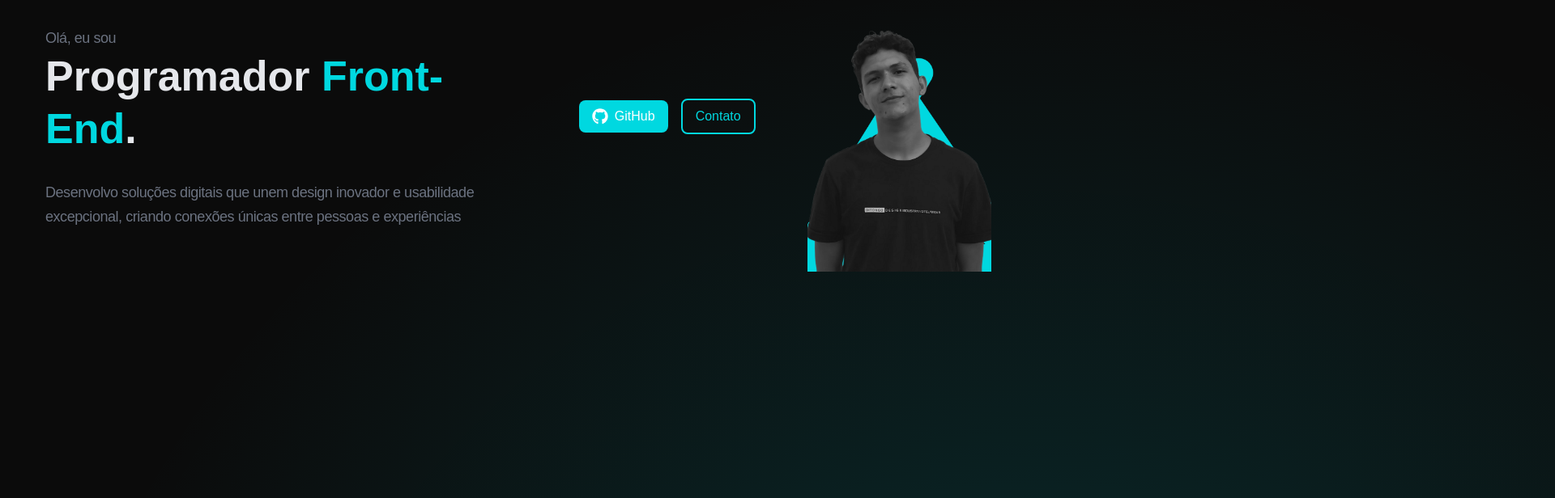
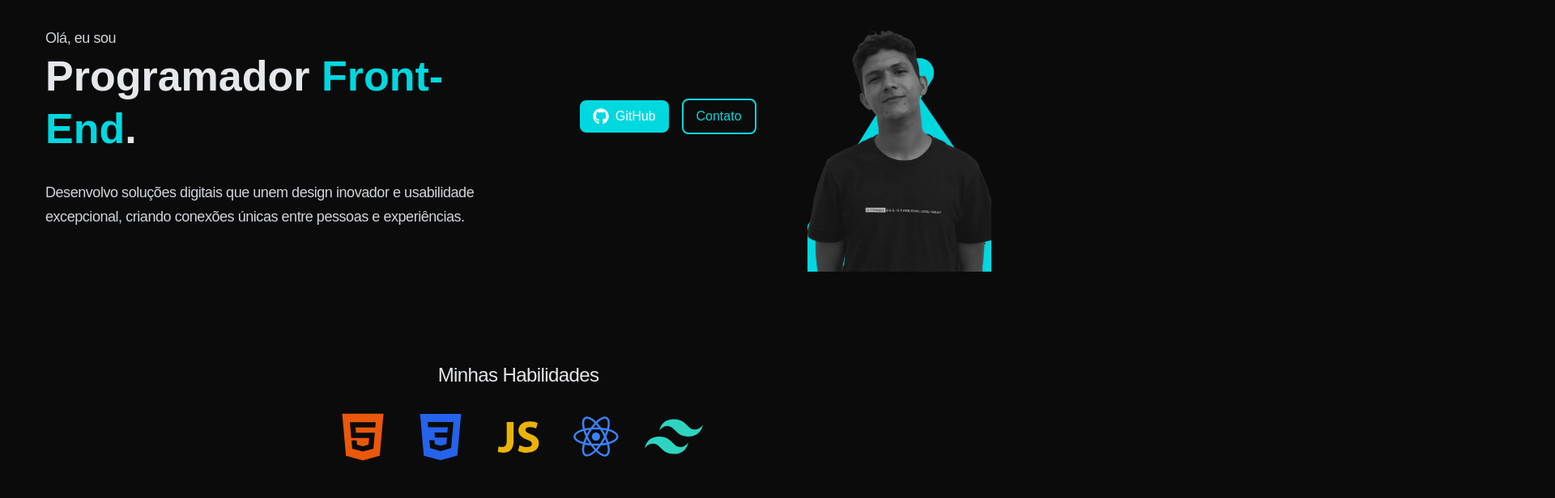
Before and after one commit to pedrinho-devv/Portfolio, a React (Vite) app: page / in a window 1280 px wide. Shown: the part 160-776 px from the top of the page at 81% size, 1920 px wide, since content can reach past the window. Built offline with nearby package versions, Linux system fonts and the light colour scheme.

Commit message:
adicionando habilidades no hero e melhorando o SEO

```diff
--- a/package.json
+++ b/package.json
@@ -11,8 +11,10 @@
   },
   "dependencies": {
     "framer-motion": "^12.0.0",
+    "motion": "^12.0.0",
     "react": "^18.3.1",
     "react-dom": "^18.3.1",
+    "react-helmet": "^6.1.0",
     "react-icons": "^5.4.0",
     "react-scroll": "^1.9.0"
   },
--- a/src/Components/Hero.jsx
+++ b/src/Components/Hero.jsx
@@ -1,47 +1,119 @@
 import profilepic from "../assets/perfil-photo.png";
 import { FaGithub } from "react-icons/fa";
+import { motion } from "framer-motion";
+import {
+  DiHtml5,
+  DiCss3,
+  DiJavascript1,
+  DiReact,
+} from "react-icons/di";
+import { Helmet } from "react-helmet";
+import { SiTailwindcss } from "react-icons/si";
+
 
 const Hero = () => {
   return (
+    <>
+      {/* Meta Tags para SEO */}
+      <Helmet>
+        <title>Pedro Augusto | Desenvolvedor Front-End</title>
+        <meta
+          name="description"
+          content="Desenvolvo soluções digitais inovadoras com design intuitivo e usabilidade excepcional."
+        />
+        <link rel="icon" href="/favicon.ico" />
+      </Helmet>
+
       <div className="mt-24 max-w-[1200px] mx-auto">
         {/* Container Principal */}
-      <div className="md:flex md:items-center gap-6 px-4">
+        <div className="md:flex md:items-center gap-6 px-4 flex-col sm:flex-row">
           {/* Texto de apresentação */}
-        <div className="text-center md:text-left">
-          <p className="text-[18px] text-gray-500 mt-7">Olá, eu sou</p>
-          <h1 className="text-[52px] text-gray-200 font-bold leading-tight">
+          <motion.div
+            initial={{ opacity: 0, x: -200 }}
+            animate={{ opacity: 1, x: 0 }}
+            transition={{ duration: 1 }}
+            className="text-center md:text-left"
+          >
+            <p className="text-[18px] text-gray-300 mt-7">Olá, eu sou</p>
+            <h1 className="text-[32px] sm:text-[52px] text-gray-200 font-bold leading-tight">
               Programador <span className="text-[#00D8E0]">Front-End</span>.
             </h1>
-          <p className="text-[18px] text-gray-500 sm:mt-8">
-            Desenvolvo soluções digitais que unem design inovador e usabilidade
-            excepcional, criando conexões únicas entre pessoas e experiências
+            <p className="text-[18px] text-gray-300 sm:mt-8">
+              Desenvolvo soluções digitais que unem design inovador e
+              usabilidade excepcional, criando conexões únicas entre pessoas e
+              experiências.
             </p>
-        </div>
+          </motion.div>
 
           {/* Botões */}
           <div className="flex sm:flex-row flex-col items-center justify-center gap-4 p-4 md:w-[500px] mx-auto">
             {/* Botão GitHub */}
-          <button className="bg-[#00D8E0] text-white py-2 px-4 rounded-lg w-full sm:w-auto text-center flex items-center justify-center gap-2">
+            <a
+              href="https://github.com/pedrinho-devv"
+              target="_blank"
+              rel="noopener noreferrer"
+              aria-label="Acesse meu GitHub"
+            >
+              <button className="bg-[#00D8E0] text-white py-2 px-4 rounded-lg w-full sm:w-auto text-center flex items-center justify-center gap-2 hover:scale-105 transition-transform duration-300">
                 <FaGithub className="text-xl" />
                 GitHub
               </button>
+            </a>
 
             {/* Botão Contato */}
-          <button className="border-2 border-[#00D8E0] text-[#00D8E0] py-2 px-4 rounded-lg w-full sm:w-auto text-center flex items-center justify-center gap-2">
+            <a href="#contato" aria-label="Ir para seção de contato">
+              <button className="border-2 border-[#00D8E0] text-[#00D8E0] py-2 px-4 rounded-lg w-full sm:w-auto text-center flex items-center justify-center gap-2 hover:bg-[#00D8E0] hover:text-white transition-colors duration-300">
                 Contato
               </button>
+            </a>
           </div>
 
           {/* Imagem de Perfil */}
           <div className="flex justify-center md:justify-end mt-6 md:mt-0">
             <img
               src={profilepic}
-            alt="Minha imagem"
-            className="w-[300px] h-[300px] object-cover mb-4 md:w-[400px] md:h-[400px]"
+              alt="Foto de perfil de Pedro Augusto, desenvolvedor Front-End"
+              className="w-[200px] h-[200px] object-cover mb-4 md:w-[400px] md:h-[400px] hover:scale-105 transition-transform duration-300"
             />
           </div>
         </div>
       </div>
+
+      {/* Seção com Motion e Stack de Tecnologias */}
+      <motion.div
+        initial={{ opacity: 0 }}
+        whileInView={{ opacity: 1 }}
+        viewport={{ once: true }}
+        transition={{ duration: 1, delay: 0.5 }}
+        className="flex flex-col items-center py-24"
+      >
+        <p className="text-gray-200 text-xl md:text-2xl mb-6">
+          Minhas Habilidades
+        </p>
+        <div className="flex flex-row text-5xl sm:text-7xl justify-center items-center gap-6">
+          <DiHtml5
+            className="text-orange-600 hover:scale-110 transition-transform duration-300"
+            aria-label="HTML5"
+          />
+          <DiCss3
+            className="text-blue-600 hover:scale-110 transition-transform duration-300"
+            aria-label="CSS3"
+          />
+          <DiJavascript1
+            className="text-yellow-500 hover:scale-110 transition-transform duration-300"
+            aria-label="JavaScript"
+          />
+          <DiReact
+            className="text-blue-500 hover:scale-110 transition-transform duration-300"
+            aria-label="React"
+          />
+          <SiTailwindcss
+            className="text-teal-400 hover:scale-110 transition-transform duration-300"
+            aria-label="TailwindCSS"
+          />
+        </div>
+      </motion.div>
+    </>
   );
 };
 
--- a/src/Components/ShinyEffect.jsx
+++ b/src/Components/ShinyEffect.jsx
@@ -1,4 +1,4 @@
-const ShinyEffect = ( left, right, top, size = '200vw') => {
+const ShinyEffect = ( left, right, top, size = '10vw') => {
 
   const positionStyles = {
     top: `${top}px`,
--- a/src/main.jsx
+++ b/src/main.jsx
@@ -1,7 +1,6 @@
 import { StrictMode } from "react";
 import { createRoot } from "react-dom/client";
 import "./index.css";
-import ShinyEffect from "./Components/ShinyEffect.jsx";
 import Navbar from "./Components/Navbar.jsx";
 
 import Hero from "./Components/Hero.jsx";
@@ -9,7 +8,6 @@ import Hero from "./Components/Hero.jsx";
 createRoot(document.getElementById("root")).render(
   <StrictMode>
     <Navbar />
-    <ShinyEffect/>
     <Hero />
   </StrictMode>
 );
```
Also changed, not shown: 1 other file (tests, documents, lock files or other folders). Lines whose indentation alone changed are shown as unchanged.
